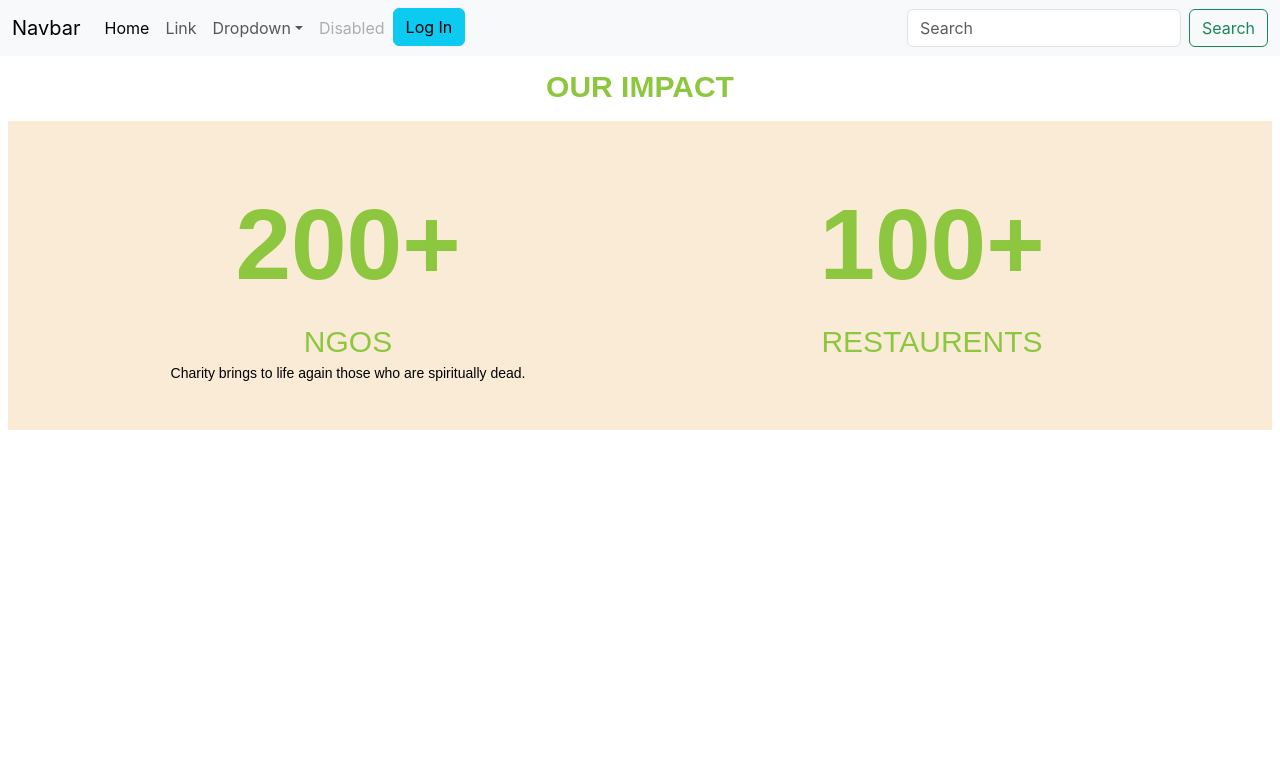
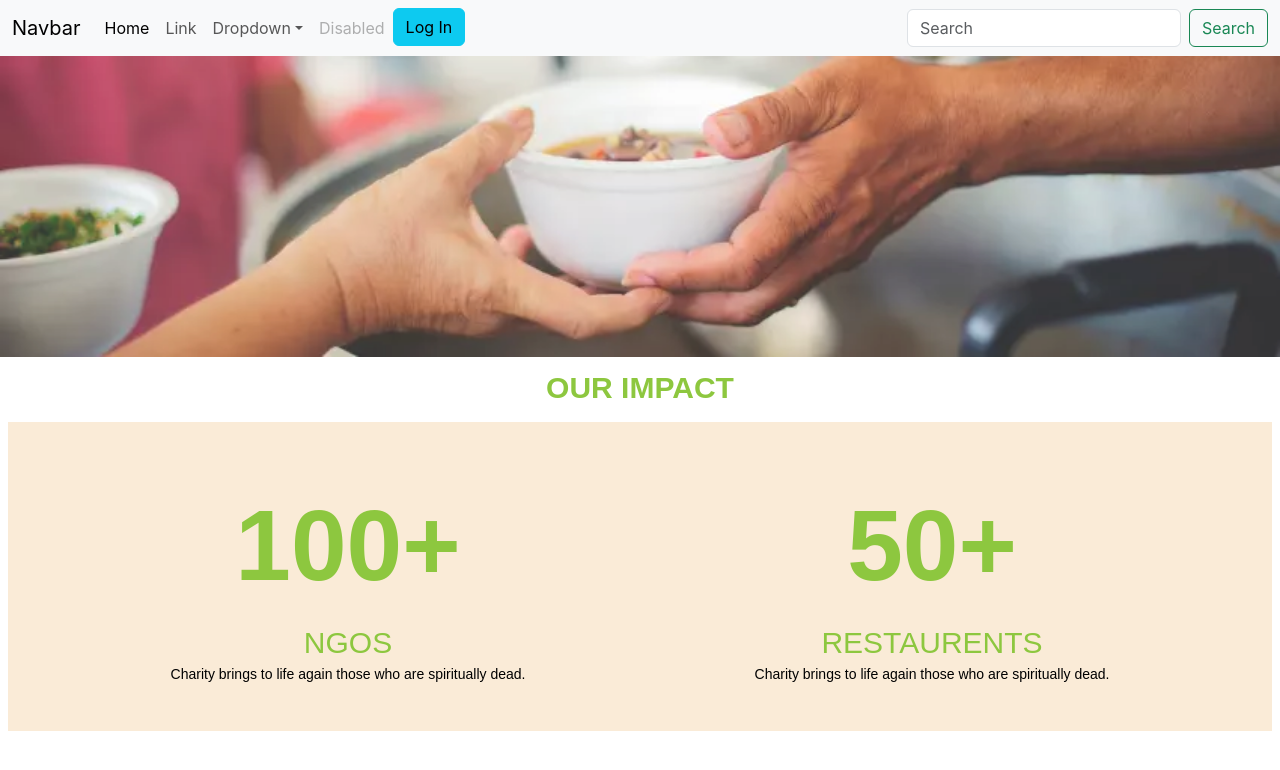
Before and after one commit to arghyadip700/GreenSpoon, a React (Create React App) app in the folder green-spoon/: page / in a window 1280 px wide. Shown: the top 770 px of the page. Built offline with nearby package versions, Linux system fonts and the light colour scheme.

Commit message:
comhom up

```diff
--- a/green-spoon/src/components/ComHome.js
+++ b/green-spoon/src/components/ComHome.js
@@ -1,14 +1,20 @@
 import React from 'react'
-
+import CountUp from 'react-countup'
+import cha from './all-img/Charity-in-People.webp'
 function ComHome() {
   return (
     <>
+    <div >
+      <img src={cha} className="d-block w-100 " alt="..." style={{ opacity: "0.8", objectFit: "cover", height: "100%" }}/>
+    </div>
       <div className=" head  justify-content-center d-flex m-1 p-1">   OUR IMPACT</div>
       <div className=" our-impact  row m-2 p-5 ">
 
         <div className="col-sm-6 mb-3 mb-sm-0 d-flex  justify-content-center heading">
           <div className="d-flex flex-column ">
-           <div className="num d-flex  justify-content-center">200+</div>
+           <div className="num d-flex  justify-content-center">
+            <CountUp start={0} end={100} duration={2} delay={0}/>
+            +</div>
            <div className="num-name d-flex  justify-content-center">NGOS</div>
            <div className="num-name-title d-flex  justify-content-center">Charity brings to life again those who are spiritually dead.</div>
 
@@ -16,8 +22,9 @@ function ComHome() {
         </div>
         <div className="col-sm-6 mb-3 mb-sm-0 d-flex  justify-content-center heading">
           <div className="d-flex flex-column ">
-           <div className="num d-flex  justify-content-center">100+</div>
+           <div className="num d-flex  justify-content-center"><CountUp start={0} end={50} duration={2} delay={0}/>+</div>
            <div className="num-name d-flex  justify-content-center">RESTAURENTS</div>
+           <div className="num-name-title d-flex  justify-content-center">Charity brings to life again those who are spiritually dead.</div>
           </div>
         </div>
 
--- a/green-spoon/src/index.js
+++ b/green-spoon/src/index.js
@@ -9,7 +9,7 @@ const root = ReactDOM.createRoot(document.getElementById('root'));
 root.render(
 <Auth0Provider
     domain="dev-dqny8xajm1cr4ysx.us.auth0.com"
-    clientId="8JV718EfgnqpShd4wG9QtVt3jniI0brR"
+    clientId="5Syk7E2gvMq4LfrAqUKQmwnYHizWWlHW"
     authorizationParams={{
       redirect_uri: window.location.origin
     }}
```
Also changed, not shown: green-spoon/package.json (+5 -3 lines), 1 other file (tests, documents, lock files or other folders).
